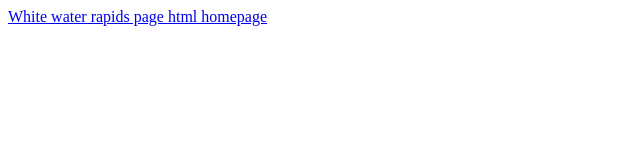
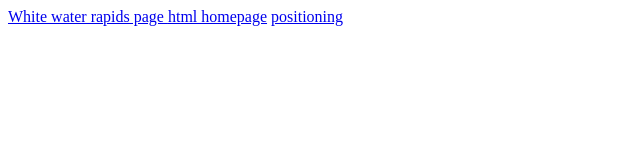
Before and after one commit to graceangus/wdd130, a plain HTML site: page index.html in a window 1280 px wide. Shown: the whole page, without its empty margins (0-640 px from the left). Drawn offline with Linux system fonts and the light colour scheme.

Commit message:
positioning

```diff
--- a/index.html
+++ b/index.html
@@ -9,5 +9,6 @@
 <body>
     <a href="./Week 2/wwr/site-plan-rafting.html">White water rapids page </a>
     <a href="./Week 2/wwr/index.html">html homepage</a>
+    <a href="./positioning/positioning.html">positioning</a>
 </body>
 </html>
```
